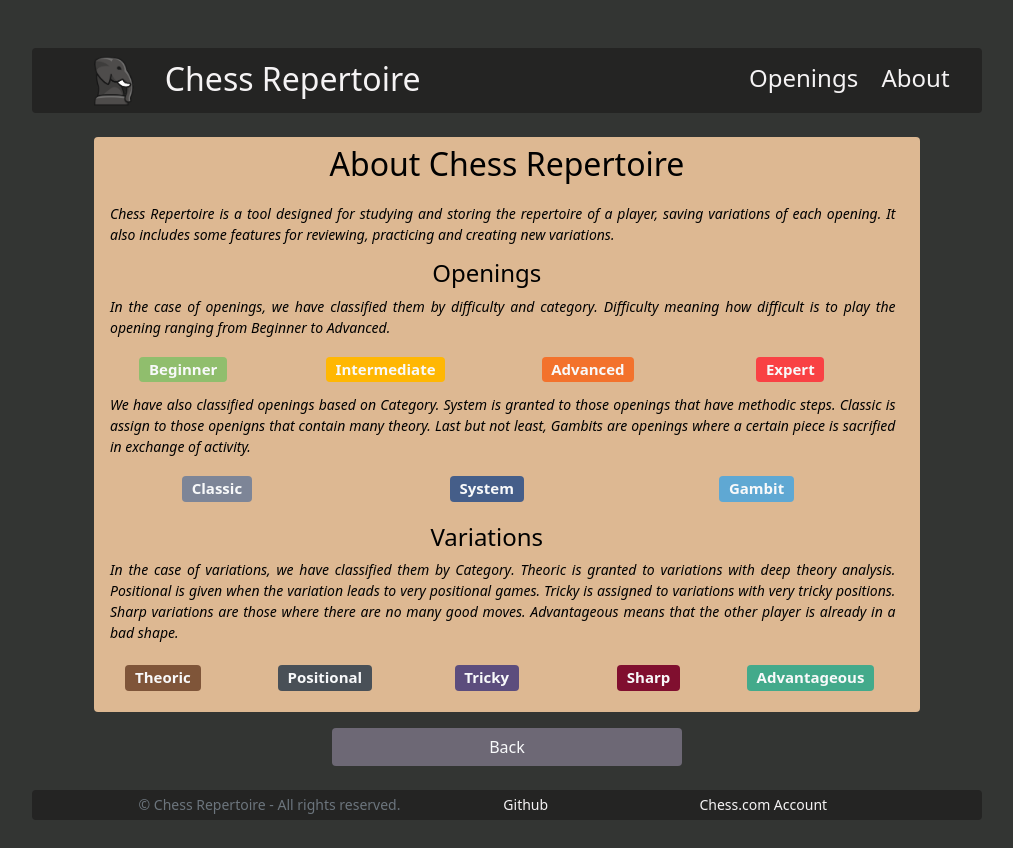
After one commit to paudom/ChessRepertoire, a Django app: page /about/ in a window 1280 px wide. The commit adds this page. Shown: the whole page, without its empty margins (133-1146 px from the left). Run offline with Django 3.2, Linux system fonts and the light colour scheme.

Commit message:
Adding About and Footer

```diff
--- /dev/null
+++ b/chess_repertoire/chess_repertoire/apps/repertoire/templates/repertoire/about.html
@@ -0,0 +1,113 @@
+{% extends 'layouts/base.html' %}
+
+{% block title %}About{% endblock %}
+
+{% block content %}
+<div class="container mt-4 mx-auto" style="max-width: 850px;">
+	<div class="container mt-3 mb-3 px-0 rounded" style="background-color:#DDB892; height: 575px;">
+		<div class="row py-2 text-center">
+			<h2>About Chess Repertoire</h2>
+		</div>
+		<div class="row pt-1" style="width: 98%;">
+			<div class="container mx-3" style="height: 40px;">
+				<p class="fw-light fst-italic" style="max-height: 100px; text-align: justify;">
+					Chess Repertoire is a tool designed for studying and storing the repertoire of a player, saving variations of each opening.
+					It also includes some features for reviewing, practicing and creating new variations.
+				</p>
+			</div>
+		</div>
+		<div class="row pt-3 text-center" style="width: 98%;">
+			<h4>Openings</h4>
+			<div class="container mx-3" style="height: 40px;">
+				<p class="fw-light fst-italic" style="max-height: 100px; text-align: justify;">
+					In the case of openings, we have classified them by <strong>difficulty</strong> and <strong>category</strong>.
+					Difficulty meaning how difficult is to play the opening ranging from <strong>Beginner</strong> to <strong>Advanced</strong>.
+				</p>
+			</div>
+			<div class="col" style="position: relative; top: 20px;">
+				<h5 class="text-center" style="justify-content: center;">
+					<span class="badge text-light" style="background-color: #90BE6D;">Beginner</span>
+				</h5>
+			</div>
+			<div class="col" style="position: relative; top: 20px;">
+				<h5 class="text-center" style="justify-content: center;">
+					<span class="badge text-light" style="background-color: #FFB703;">Intermediate</span>
+				</h5>
+			</div>
+			<div class="col" style="position: relative; top: 20px;">
+				<h5 class="text-center" style="justify-content: center;">
+					<span class="badge text-light" style="background-color: #F3722C;">Advanced</span>
+				</h5>
+			</div>
+			<div class="col" style="position: relative; top: 20px;">
+				<h5 class="text-center" style="justify-content: center;">
+					<span class="badge text-light" style="background-color: #F94144;">Expert</span>
+				</h5>
+			</div>
+			<div class="container mx-3 pt-1" style="height: 40px; position: relative; top: 20px;">
+				<p class="fw-light fst-italic" style="max-height: 100px; text-align: justify;">
+					We have also classified openings based on Category. <strong>System</strong> is granted to those openings that have methodic steps.
+					<strong>Classic</strong> is assign to those openigns that contain many theory.
+					Last but not least, <strong>Gambits</strong> are openings where a certain piece is sacrified in exchange of activity.
+				</p>
+			</div>
+			<div class="col" style="position: relative; top: 65px;">
+				<h5 class="text-center" style="justify-content: center;">
+					<span class="badge text-light" style="background-color: #7D8597;">Classic</span>
+				</h5>
+			</div>
+			<div class="col" style="position: relative; top: 65px;">
+				<h5 class="text-center" style="justify-content: center;">
+					<span class="badge text-light" style="background-color: #455E89;">System</span>
+				</h5>
+			</div>
+			<div class="col" style="position: relative; top: 65px;">
+				<h5 class="text-center" style="justify-content: center;">
+					<span class="badge text-light" style="background-color: #5FA8D3;">Gambit</span>
+				</h5>
+			</div>
+		</div>
+		<div class="row pt-3 text-center" style="width: 98%; position: relative; top: 62px;">
+			<h4>Variations</h4>
+			<div class="container mx-3" style="height: 40px;">
+				<p class="fw-light fst-italic" style="max-height: 100px; text-align: justify;">
+					In the case of variations, we have classified them by <strong>Category</strong>.
+					<strong>Theoric</strong> is granted to variations with deep theory analysis.
+					<strong>Positional</strong> is given when the variation leads to very positional games.
+					<strong>Tricky</strong> is assigned to variations with very tricky positions.
+					<strong>Sharp</strong> variations are those where there are no many good moves.
+					<strong>Advantageous</strong> means that the other player is already in a bad shape.
+				</p>
+			</div>
+			<div class="col" style="position: relative; top: 65px;">
+				<h5 class="text-center" style="justify-content: center;">
+					<span class="badge text-light" style="background-color: #7F5539;">Theoric</span>
+				</h5>
+			</div>
+			<div class="col" style="position: relative; top: 65px;">
+				<h5 class="text-center" style="justify-content: center;">
+					<span class="badge text-light" style="background-color: #495057;">Positional</span>
+				</h5>
+			</div>
+			<div class="col" style="position: relative; top: 65px;">
+				<h5 class="text-center" style="justify-content: center;">
+					<span class="badge text-light" style="background-color: #5C4D7D;">Tricky</span>
+				</h5>
+			</div>
+			<div class="col" style="position: relative; top: 65px;">
+				<h5 class="text-center" style="justify-content: center;">
+					<span class="badge text-light" style="background-color: #800F2F;">Sharp</span>
+				</h5>
+			</div>
+			<div class="col" style="position: relative; top: 65px;">
+				<h5 class="text-center" style="justify-content: center;">
+					<span class="badge text-light" style="background-color: #43AA8B;">Advantageous</span>
+				</h5>
+			</div>
+		</div>
+	</div>
+	<div class="text-center">
+		<a href="{% url 'repertoire:openings'%}" class="btn text-light" style="width: 350px; background-color: #6D6875;" role="button">Back</a>
+	</div>
+</div>
+{% endblock %}
--- a/chess_repertoire/chess_repertoire/apps/repertoire/templates/repertoire/opening_detail.html
+++ b/chess_repertoire/chess_repertoire/apps/repertoire/templates/repertoire/opening_detail.html
@@ -1,19 +1,17 @@
 {% extends 'layouts/base.html' %}
 
 {% block title %}{{ opening.name }}{% endblock %}
-
-<!-- NAVBAR -->
 
 {% load static %}
 
 {% block content %}
 
-<div class="container mt-5 mx-auto" style="max-width:  850px;">
+<div class="container mt-4 mx-auto" style="max-width: 850px;">
 	<div class="container mt-3 mb-3 px-0 rounded" style="background-color:#DDB892; height: 430px;">
 		<div class="row py-2 text-center">
 			<h2>{{ opening.name }}</h2>
 		</div>
-		<div class="row py-3" style="width: 98%;">
+		<div class="row py-2" style="width: 98%;">
 			<div class="container mx-3" style="height: 40px;">
 				<h6 class="fw-bolder">Description:</h6>
 				<p class="fw-light fst-italic" style="max-height: 100px; text-align: justify;">{{ opening.description }}</p>
--- a/chess_repertoire/chess_repertoire/apps/repertoire/templates/repertoire/openings.html
+++ b/chess_repertoire/chess_repertoire/apps/repertoire/templates/repertoire/openings.html
@@ -6,7 +6,7 @@
 
 {% block content %}
 
-<div class="container mt-5 mx-auto" style="max-width:  850px;">
+<div class="container mt-4 mx-auto" style="max-width:  850px;">
 	{% for opening in openings %}
 		<div class="container mt-3 mb-3 px-0 rounded" style="background-color:#DDB892; height: 201px;">
 			<div class="row">
@@ -20,7 +20,7 @@
 				<div class="col-md-8">
 					<div class="row">
 						<div class="container-fluid my-2" style="height: 30px;">
-							<h4>{{ opening.name }}</h4>
+							<a href="#"><h4>{{ opening.name }}</h4></a>
 						</div>
 					</div>
 					<div class="row py-2" style="height: 30px;">
--- a/chess_repertoire/chess_repertoire/apps/repertoire/urls.py
+++ b/chess_repertoire/chess_repertoire/apps/repertoire/urls.py
@@ -6,5 +6,6 @@ app_name = 'repertoire'
 
 urlpatterns = [
     path('', views.OpeningIndex.as_view(), name='openings'),
+    path('about/', views.AboutPage.as_view(), name='about'),
     path('<str:pk>/', views.OpeningDetail.as_view(), name='opening_detail')
 ]
--- a/chess_repertoire/chess_repertoire/apps/repertoire/views.py
+++ b/chess_repertoire/chess_repertoire/apps/repertoire/views.py
@@ -1,11 +1,13 @@
 from django.http import HttpResponse
 from django.shortcuts import render
-from django.views.generic import (CreateView, DeleteView, DetailView, ListView,
-                                  UpdateView)
+from django.views.generic import (CreateView, DetailView, ListView, UpdateView, TemplateView)
 
 from .constants import MAX_PER_PAGE
 from .models import Opening, Variation
 
+# -- General Views -- #
+class AboutPage(TemplateView):
+    template_name = 'repertoire/about.html'
 
 # -- Opening Views -- #
 class OpeningIndex(ListView):
--- a/chess_repertoire/chess_repertoire/static/assets/css/base.css
+++ b/chess_repertoire/chess_repertoire/static/assets/css/base.css
@@ -19,6 +19,7 @@ body {
     font-size: 14px;
     color: var(--body-fg);
     background: var(--body-bg);
+    padding-bottom: 200px;
 }
 
 /* LINKS */
--- a/chess_repertoire/chess_repertoire/templates/400.html
+++ b/chess_repertoire/chess_repertoire/templates/400.html
@@ -5,7 +5,7 @@
 {% block content %}
 
 <div class="container mt-5 mx-auto" style="max-width:  850px;">
-	<div class="container mt-3 mb-3 px-0 rounded" style="background-color:#DDB892; height: 200px;">
+	<div class="container mt-3 mb-3 px-0 rounded" style="background-color:#DDB892; height: 400px;">
 		<div class="row py-2 text-center">
 			<h2>Bad Request</h2>
 		</div>
@@ -16,6 +16,9 @@
 			</div>
 		</div>
 		<div class="text-center py-2">
+			<img src="{% static 'assets/img/blunder.png' %}" class="img-fluid" style="width: 185px; height: 185px; object-fit: cover;" alt="Error">
+		</div>
+		<div class="text-center py-2">
 			<a href="{% url 'repertoire:openings'%}" class="btn text-light" style="width: 350px; background-color: #6D6875;" role="button">Openings</a>
 		</div>
 	</div>
--- /dev/null
+++ b/chess_repertoire/chess_repertoire/templates/includes/footer.html
@@ -0,0 +1,22 @@
+<!-- Footer -->
+<footer class="footer">
+	<div class="container mt-4 mx-auto rounded" style="width: 950px; height: 30px; background-color: #242423">
+		<div class="row py-1 align-items-center justify-content-between">
+			<div class="col-6">
+				<div class="copyright text-center text-left text-muted" style="color: #F5F3F4;">
+					&copy; Chess Repertoire - All rights reserved.
+				</div>
+			</div>
+			<div class="col-3" style="position: relative; left: -100px;">
+				<div class="text-center text-right text-muted">
+					<a href="https://github.com/paudom" class="font-weight-bold ml-1" style="color: #F5F3F4;" target="_blank">Github</a>
+				</div>
+			</div>
+			<div class="col-3" style="position: relative; left: -100px;">
+				<div class="text-center text-right text-muted">
+					<a href="https://www.chess.com/member/truepacific" class="font-weight-bold ml-1" style="color: #F5F3F4;" target="_blank">Chess.com Account</a>
+				</div>
+			</div>
+		</div>
+	</div>
+</footer>
--- /dev/null
+++ b/chess_repertoire/chess_repertoire/templates/includes/navbar.html
@@ -0,0 +1,20 @@
+{% load static %}
+<!-- Navbar -->
+<div class="container mt-5 mx-auto rounded" style="width: 950px; height: 65px; background-color: #242423">
+	<div class="container-fluid" style="width: 850px">
+		<div class="row text-align pt-2">
+			<div class="col-md-1">
+				<img src="{% static 'assets/img/logo.png' %}" alt="" width="40" height="50" class="d-inline-block">
+			</div>
+			<div class="col-md-5 py-1">
+				<h2 style="text-align: left; color: #F5F3F4;">Chess Repertoire</h2>
+			</div>
+			<div class="col-md-3 py-2" style="position: relative; left: 230px;">
+				<a href="{% url 'repertoire:openings'%}" style="color: #F5F3F4;"><h4>Openings</h4></a>
+			</div>
+			<div class="col-md-3 py-2" style="position: relative; left: 150px;">
+				<a href="{% url 'repertoire:about'%}" style="color: #F5F3F4;"><h4>About</h4></a>
+			</div>
+		</div>
+	</div>
+</div>
--- a/chess_repertoire/chess_repertoire/templates/layouts/base.html
+++ b/chess_repertoire/chess_repertoire/templates/layouts/base.html
@@ -47,7 +47,14 @@
 
   <!-- Body -->
   <body>
+    <!-- Navigation Bar -->
+    {% include 'includes/navbar.html' %}
+
+    <!-- Content -->
     {% block content %}{% endblock %}
+
+    <!-- Footer -->
+    {% include 'includes/footer.html' %}
 
     <!-- Specific JS -->
     {% block javascripts %}{% endblock %}
```
